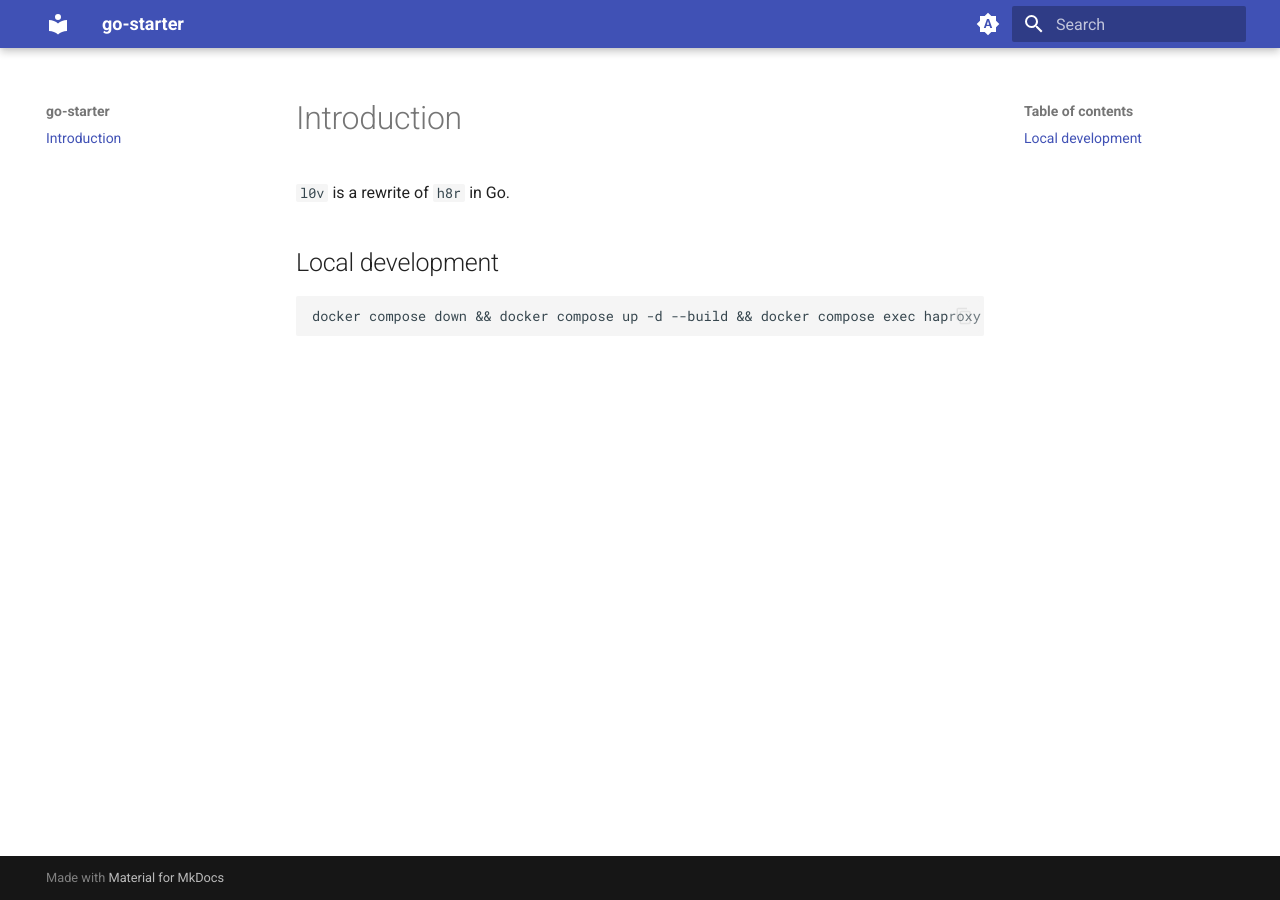
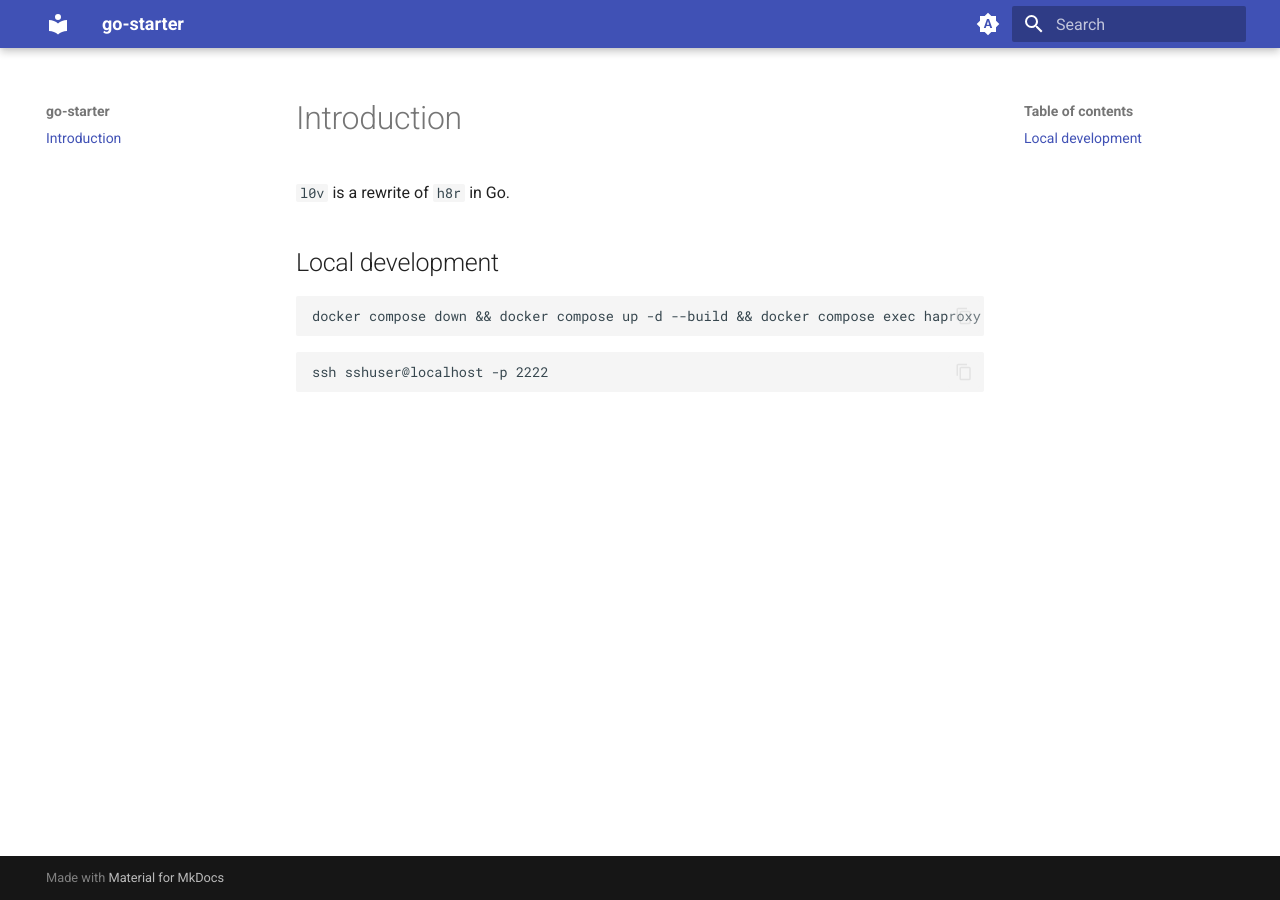
Before and after one commit to anttiharju/l0v3r, an MkDocs documentation site: the page built from docs/README.md, in a window 1280 px wide. Built offline with MkDocs 1.6.1 and Material for MkDocs 9.7.7, drawn with Linux system fonts in a browser that asks for light colours.

Commit message:
Rudimentary ssh setup

````diff
--- a/docker-compose.yml
+++ b/docker-compose.yml
@@ -37,6 +37,7 @@ services:
     ports:
       - "80:80"
       - "8404:8404"
+      - "2222:22" # Expose SSH port
     volumes:
       - ./test/haproxy.cfg:/usr/local/etc/haproxy/haproxy.cfg:ro
     depends_on:
--- a/docs/README.md
+++ b/docs/README.md
@@ -7,3 +7,7 @@
 ```sh
 docker compose down && docker compose up -d --build && docker compose exec haproxy l0v
 ```
+
+```sh
+ssh sshuser@localhost -p 2222
+```
````
Also changed, not shown: 2 other files.
